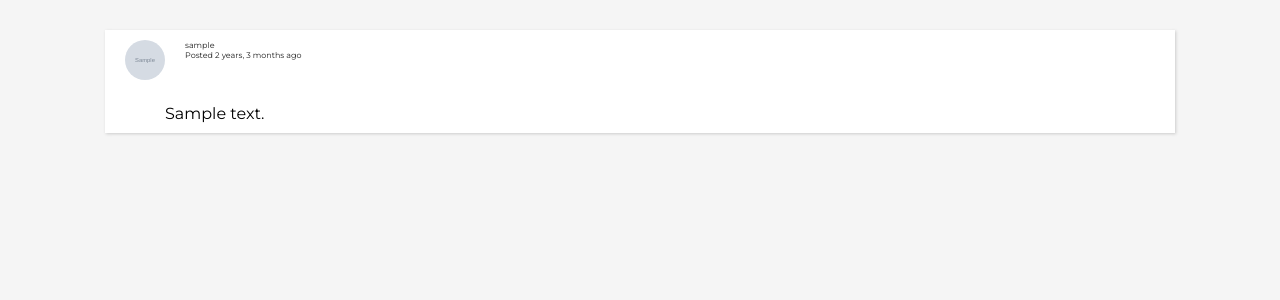
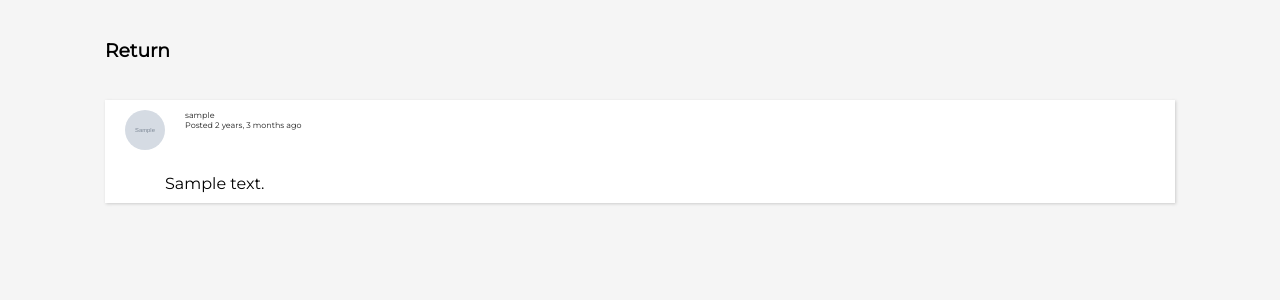
Before and after one commit to Arc-Data/BlogAppV2, a Django app: page /post/1/ in a window 1280 px wide. Shown: the part 60-360 px from the top of the page. Run offline with Django 4.2, Linux system fonts and the light colour scheme; a user stored in the database is signed in; tables that the repository leaves empty hold one stand-in row (values such as "Sample post"); grey boxes marked "Sample" are stand-in pictures; some libraries are stand-ins or nearby versions.

Commit message:
Post Detail View Fixes

```diff
--- a/social/templates/social/post-detail.html
+++ b/social/templates/social/post-detail.html
@@ -7,7 +7,7 @@
 	<div class = "page-container">
 		<div class = "page-content">
 			<div class = "main-container">
-
+			<h3>Return</h3>
 			<div class = "post-container post-article post-full">
 
 					<div class = "post-content">
```
